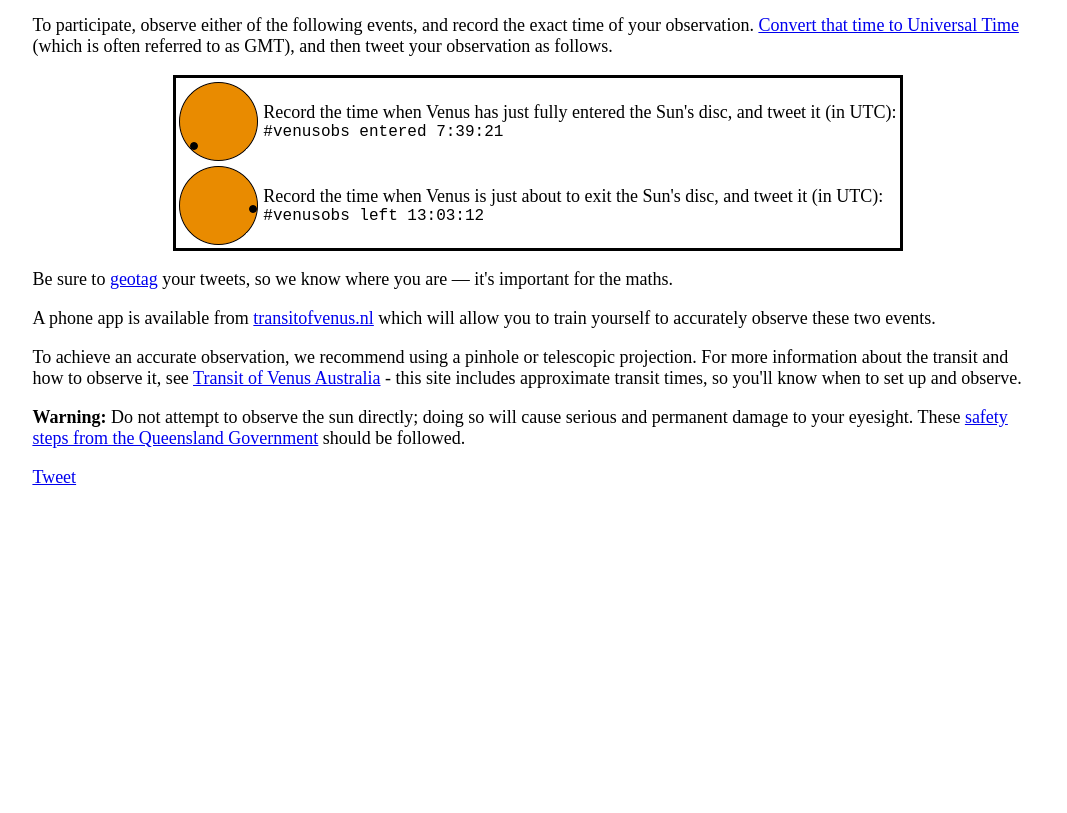
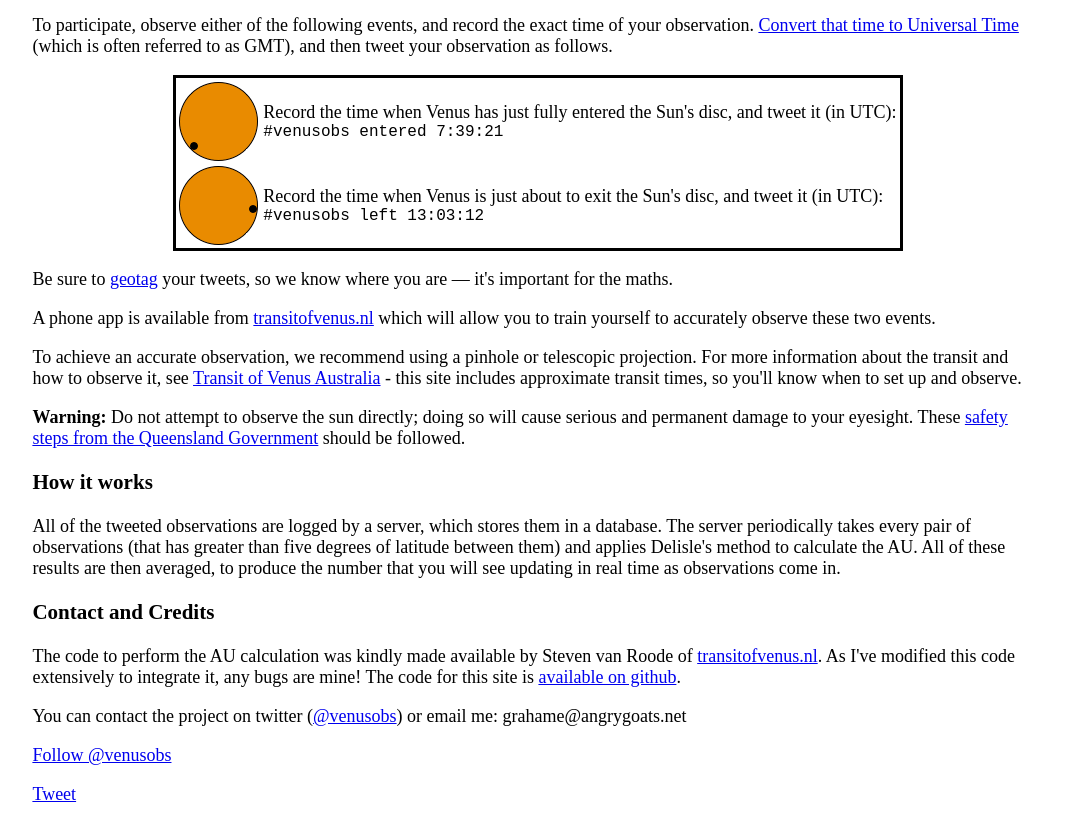
Before and after one commit to grahame/transit2012, a plain HTML site: page site/index.html in a window 1280 px wide. Shown: the part 164-977 px from the top of the page, without its empty margins (102-1169 px from the left). Before the commit the page ends 800 px from the top, so only its background shows below. Drawn offline with nearby package versions, Linux system fonts and the light colour scheme; a script that the page names is missing; a web font is replaced by a local one.

Commit message:
follow button, credits, contact

```diff
--- a/site/index.html
+++ b/site/index.html
@@ -105,6 +105,37 @@ steps from the Queensland Government</a> should be followed.
     //searchWidget();
 </script>
 
+<h3>How it works</h3>
+
+<p>
+All of the tweeted observations are logged by a server, which stores them in a database.
+The server periodically takes every pair of observations (that has greater than five
+degrees of latitude between them) and applies Delisle's method to calculate the AU.
+All of these results are then averaged, to produce the number that you will see updating
+in real time as observations come in.
+</p>
+
+<p>
+
+<h3>Contact and Credits</h3>
+
+<p>
+The code to perform the AU calculation was kindly made available by Steven van Roode of
+<a href="http://transitofvenus.nl/">transitofvenus.nl</a>. As I've modified this code
+extensively to integrate it, any bugs are mine! The code for this site is
+<a href="https://github.com/grahame/transit2012">available on github</a>.
+</p>
+
+<p>
+You can contact the project on twitter (<a href="https://twitter.com/venusobs">@venusobs</a>)
+or email me: grahame@angrygoats.net
+</p>
+
+<p>
+<a href="https://twitter.com/venusobs" class="twitter-follow-button" data-show-count="false">Follow @venusobs</a>
+<script>!function(d,s,id){var js,fjs=d.getElementsByTagName(s)[0];if(!d.getElementById(id)){js=d.createElement(s);js.id=id;js.src="//platform.twitter.com/widgets.js";fjs.parentNode.insertBefore(js,fjs);}}(document,"script","twitter-wjs");</script>
+</p>
+
 <div class="fb-like" data-href="http://transit2012.org" data-send="false" data-width="450" data-show-faces="true" data-font="verdana"></div>
 
 <div>
```
